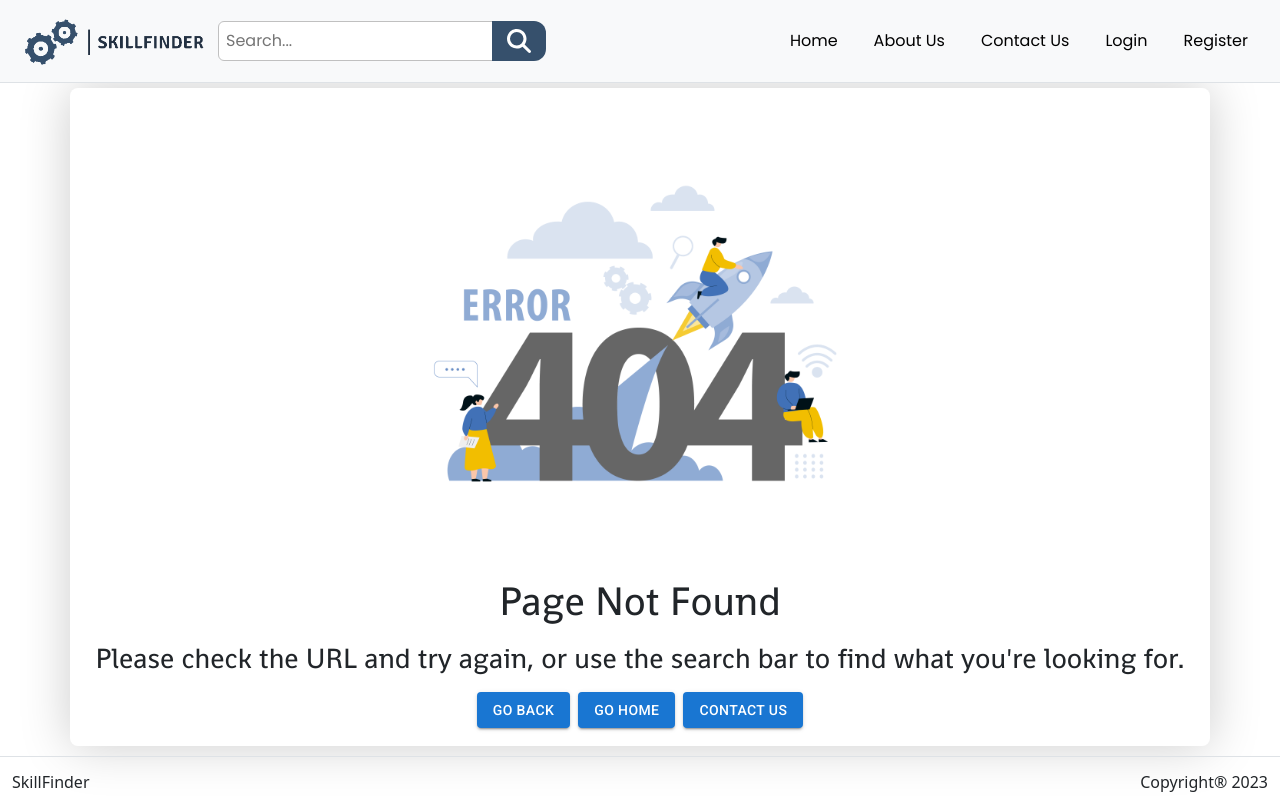
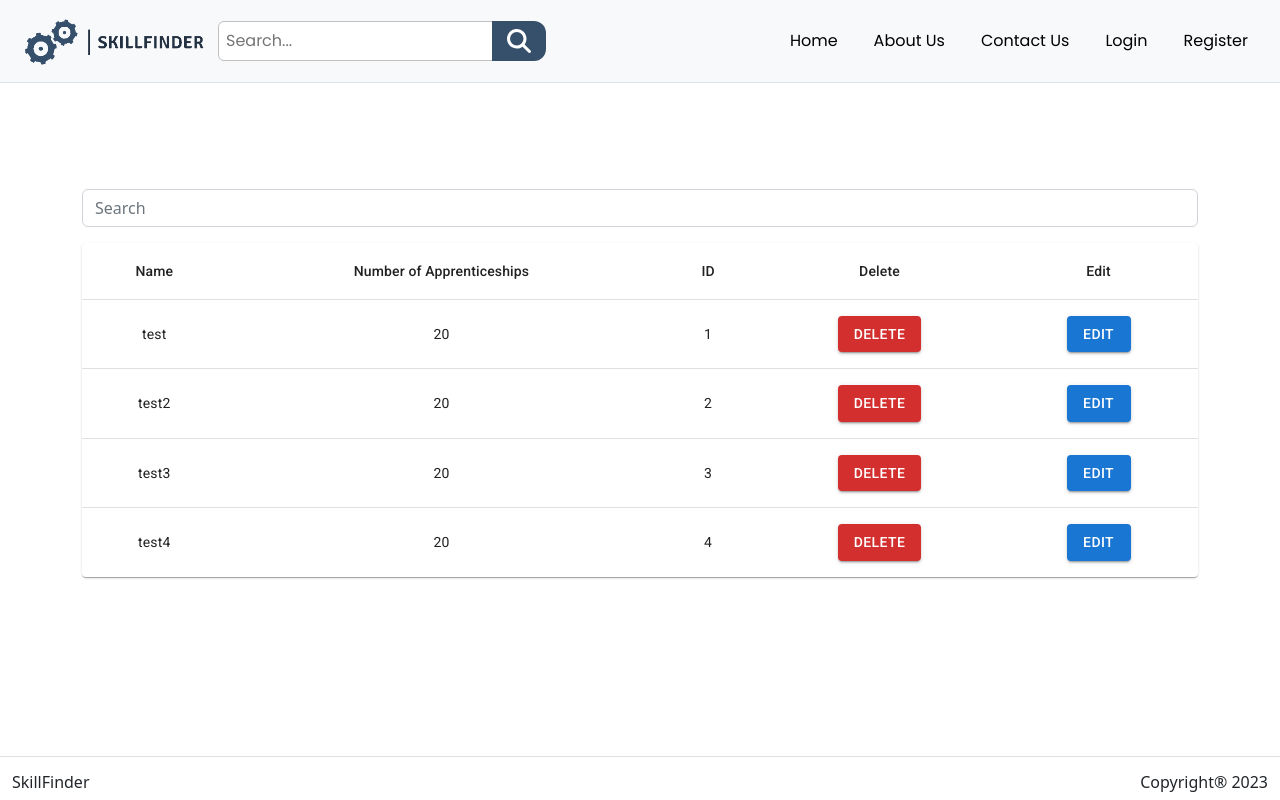
Before and after one commit to MohamadThaine/SkillFinder, a React (Create React App) app in the folder client/: page /Admin/Edit in a window 1280 px wide. Built offline with nearby package versions, Linux system fonts and the light colour scheme.

Commit message:
made AdminTable Component work with Array Of Buttons instead of just one and some improvent

```diff
--- a/client/src/App.js
+++ b/client/src/App.js
@@ -22,6 +22,7 @@ import { useNavigate } from 'react-router-dom';
 import AdminApprenticeshipList from './Pages/AdminApprenticeshipList';
 import AdminApproveList from './Pages/AdminApproveList';
 import AdminUserList from './Pages/AdminUserList';
+import AdminCategoryEdit from './Pages/AdminCategoryEdit';
 
 function App() {
   const navigate = useNavigate();
@@ -73,6 +74,7 @@ function App() {
         <Route path='/Admin/Apprenticeship' element={<AdminApprenticeshipList isAdmin={isAdmin} />} />
         <Route path='/Admin/Approve' element={<AdminApproveList isAdmin={isAdmin} />} />
         <Route path='/Admin/User' element={<AdminUserList isAdmin={isAdmin} />} />
+        <Route path='/Admin/Edit' element={<AdminCategoryEdit isAdmin={isAdmin} />} />
         <Route path='/Admin' element={<AdminHome isAdmin={isAdmin} />} />
         <Route path="*" element={<PageNotFound />} />
       </Routes>
--- a/client/src/Component/AdminNavBar.js
+++ b/client/src/Component/AdminNavBar.js
@@ -21,7 +21,7 @@ function AdminNavBar({isAdmin}){
     <hr/>
     <ul className="nav nav-pills flex-column mb-auto">
       <li className="nav-item">
-        <Link to="/admin" className={"nav-link " + (currentPath === '/Admin/User'? 'active': 'link-dark')}>
+        <Link to="/Admin/User" className={"nav-link " + (currentPath === '/Admin/User'? 'active': 'link-dark')}>
             <img src={userIcon} alt="user" className="admin-nav-bar-icons"/>
             Users
         </Link>
@@ -33,13 +33,13 @@ function AdminNavBar({isAdmin}){
         </Link>
       </li>
       <li className="nav-item">
-        <Link to="/admin/approve" className={"nav-link " + (currentPath === '/Admin/Approve'? 'active': 'link-dark')}>
+        <Link to="/Admin/Approve" className={"nav-link " + (currentPath === '/Admin/Approve'? 'active': 'link-dark')}>
             <img src={approveIcon} alt="approve" className="admin-nav-bar-icons"/>
             Approve
         </Link>
       </li>
       <li className="nav-item">
-        <Link to="/admin/Edit" className={"nav-link " + (currentPath === '/Admin/Edit'? 'active': 'link-dark')}>
+        <Link to="/Admin/Edit" className={"nav-link " + (currentPath === '/Admin/Edit'? 'active': 'link-dark')}>
             <img src={addIcon} alt="add" className="admin-nav-bar-icons"/>
             Edit Categories
         </Link>
--- a/client/src/Component/AdminTable.js
+++ b/client/src/Component/AdminTable.js
@@ -1,7 +1,7 @@
 import { Paper, Table, TableContainer, TableHead, TableRow, TableCell, TableBody, Button } from '@mui/material';
 import getValueByNestedProperty from '../Helper/getValueByNestedProperty';
-
-const AdminTable = ({ columns, data, rowButtonText, onRowClick, onBtnClick }) => {
+import { Fragment } from 'react';
+const AdminTable = ({ columns, data, rowButtons, onRowClick }) => {
   return (
     <TableContainer component={Paper} className="max-height-table">
       <Table sx={{ minWidth: 650 }}>
@@ -30,10 +30,23 @@ const AdminTable = ({ columns, data, rowButtonText, onRowClick, onBtnClick }) =>
             >
               {columns.map((column) => (
                 <TableCell key={column.id} align="center">
-                  {column.id === rowButtonText ? (
-                    <Button variant="contained" color="error" onClick={e => onBtnClick(e,row.ID)}>
-                      {rowButtonText}
-                    </Button>
+                  {rowButtons.find(button => button.text === column.id) ? (
+                    <Fragment>
+                      {rowButtons.map((button, buttonIndex) => {
+                        if (button.text === column.id) {
+                          return (
+                            <Button
+                              key={buttonIndex}
+                              variant="contained"
+                              color={button.color}
+                              onClick={e => button.onClick(e, row.ID)}
+                            >
+                              {button.text}
+                            </Button>
+                          );
+                        }
+                      })}
+                    </Fragment>
                   ) : (
                     getValueByNestedProperty(row, column.id)
                   )}
--- a/client/src/Pages/AdminApprenticeshipList.js
+++ b/client/src/Pages/AdminApprenticeshipList.js
@@ -60,21 +60,37 @@ function AdminApprenticeshipList({isAdmin}){
         setDeletedApprenticeshipID(null);
     }
 
+    const confirmDelte = () => {
+        if(deletedApprenticeshipID == null){
+            if(apprenticeship != null){
+                setDeletedApprenticeshipID(apprenticeship.ID);
+            }
+        }
+        setApprenticeshipList(
+            saveApprenticeship.filter(app =>
+              app.ID !== (deletedApprenticeshipID ? deletedApprenticeshipID : apprenticeship.ID)
+            )
+          );
+        setSaveApprenticeship(
+            saveApprenticeship.filter(app =>
+              app.ID !== (deletedApprenticeshipID ? deletedApprenticeshipID : apprenticeship.ID)
+            )
+          );
+        fetch(`http://localhost:5000/deleteApprenticeship/${deletedApprenticeshipID ? deletedApprenticeshipID : apprenticeship.ID}`, {
+            method: 'DELETE',
+        }).then(res => res.json())
+        .then(data => {
+            confirmDialogClose();
+            handleClose();
+        }
+        ).catch(err => console.log(err));
+    }
+
     const ConfimDeleteDialog = () => {
         const modelStyle = {
             backgroundColor: 'white',
         }
-        const confirmDelte = () => {
-            setApprenticeshipList(apprenticeshipList.filter((apprenticeship) => apprenticeship.ID !== deletedApprenticeshipID));
-            setSaveApprenticeship(saveApprenticeship.filter((apprenticeship) => apprenticeship.ID !== deletedApprenticeshipID));
-            fetch(`http://localhost:5000/deleteApprenticeship/${deletedApprenticeshipID}`, {
-                method: 'DELETE',
-            }).then(res => res.json())
-            .then(data => {
-                confirmDialogClose();
-            }
-            ).catch(err => console.log(err));
-    }
+
         return (
             <>
               {deletedApprenticeshipID != null &&  <Modal
@@ -105,18 +121,18 @@ function AdminApprenticeshipList({isAdmin}){
             setSaveApprenticeship(data);
         }).catch(err => console.log(err));
     }, [])
-
+    const [buttons, setButtons] = useState([{text:'Delete', color:'error', onClick:deleteApprenticeship}]);
     return (
         <div className="container mt-auto mb-auto">
             <input type="text" placeholder="Search" className="form-control mt-3 mb-3" value={searchTerm} onChange={handleSearch}/>
-            <AdminTable columns={columns} data={apprenticeshipList} onRowClick={viewDetalis} onBtnClick={deleteApprenticeship} rowButtonText={'Delete'}/>
-            <ApprenticeshipInfo apprenticeship={apprenticeship} open={openModal} handleClose={handleClose}/>
+            <AdminTable columns={columns} data={apprenticeshipList} onRowClick={viewDetalis} rowButtons={buttons}/>
+            <ApprenticeshipInfo apprenticeship={apprenticeship} open={openModal} handleClose={handleClose} deleteApprenticeship={confirmDelte} setDeletedApprenticeshipID={setDeletedApprenticeshipID}/>
             <ConfimDeleteDialog/>
         </div>
     )
 }
 
-const ApprenticeshipInfo = ({apprenticeship, open, handleClose}) => {
+const ApprenticeshipInfo = ({apprenticeship, open, handleClose, deleteApprenticeship, setDeletedApprenticeshipID}) => {
     const modelStyle = {
         backgroundColor: 'white',
     }
@@ -167,7 +183,8 @@ const ApprenticeshipInfo = ({apprenticeship, open, handleClose}) => {
                         </div>
                         <div className="row text-center mb-2">
                             <div className="col-6 ">
-                                <Button variant="contained" color="error">Delete</Button>
+                                <Button variant="contained" color="error" onClick={deleteApprenticeship}>Delete</Button>
+
                             </div>
                             <div className="col-6">
                                 <Button variant="contained" color="secondary" onClick={handleClose}>Close</Button>
--- a/client/src/Pages/AdminApproveList.js
+++ b/client/src/Pages/AdminApproveList.js
@@ -6,7 +6,7 @@ function AdminApproveList({isAdmin}){
         navigate('/pageNotFound');
     }
     return(
-        <div>
+        <div className="container mt-auto mb-auto">
             <h1>Admin Approve List</h1>
         </div>
     )
--- /dev/null
+++ b/client/src/Pages/AdminCategoryEdit.js
@@ -0,0 +1,22 @@
+import AdminTable from "../Component/AdminTable";
+import { useState } from "react";
+function AdminCategoryEdit(){
+    const columns = [
+        { id: 'Name', label: 'Name', minWidth: 50 , align: 'center' },
+        { id: 'Number', label: 'Number of Apprenticeships', minWidth: 50, align: 'center'},
+        { id: 'ID', label: 'ID', minWidth: 50, align: 'center' },
+        { id: 'Delete', label: 'Delete', minWidth: 50, align: 'center' },
+        { id: 'Edit', label: 'Edit', minWidth: 50, align: 'center'},
+
+    ];
+    const [categoryList, setCategoryList] = useState([{Name: 'test', ID: 1, Number:20}, {Name: 'test2', ID: 2, Number:20}, {Name: 'test3', ID: 3, Number:20}, {Name: 'test4', ID: 4, Number:20}]);
+    const [buttons, setButtons] = useState([{text: 'Delete', color: 'error', onClick: (e, id) => {console.log(id)}}, {text: 'Edit', color: 'primary', onClick: (e, id) => {console.log(id)}}]);
+    return(
+        <div className="container mt-auto mb-auto">
+            <input type="text" placeholder="Search" className="form-control mt-3 mb-3"/>
+            <AdminTable columns={columns} data={categoryList} rowButtons={buttons} onRowClick={() => alert('hi')}/>
+        </div>
+    )
+}
+
+export default AdminCategoryEdit;
--- a/client/src/Pages/AdminHome.js
+++ b/client/src/Pages/AdminHome.js
@@ -21,7 +21,7 @@ function AdminHome({isAdmin}){
     return(
         <div className="container mt-auto mb-auto d-flex justify-content-center">
             <div className="text-center admin-buttons-row">
-                <Button variant="contained">
+                <Button variant="contained" onClick={() => navigate('/Admin/User')}>
                     <img src={userIcon} alt="user" className="admin-nav-bar-icons"/>
                     Users
                 </Button>
@@ -31,11 +31,11 @@ function AdminHome({isAdmin}){
                 </Button>
             </div>
             <div className="text-center admin-buttons-row">
-                <Button variant="contained">
+                <Button variant="contained" onClick={() => navigate('/Admin/Approve')}>
                     <img src={approveIcon} alt="user" className="admin-nav-bar-icons"/>
                     Approve
                 </Button>
-                <Button variant="contained">
+                <Button variant="contained" onClick={() => navigate('/Admin/Edit')}>
                     <img src={addIcon} alt="user" className="admin-nav-bar-icons"/>
                     Edit Categories
                 </Button>
--- a/client/src/Pages/AdminUserList.js
+++ b/client/src/Pages/AdminUserList.js
@@ -6,7 +6,7 @@ function AdminUserList({isAdmin}){
         navigate('/pageNotFound');
     }
     return(
-        <div>
+        <div className="container mt-auto mb-auto">
             <h1>Admin User List</h1>
         </div>
     )
```
